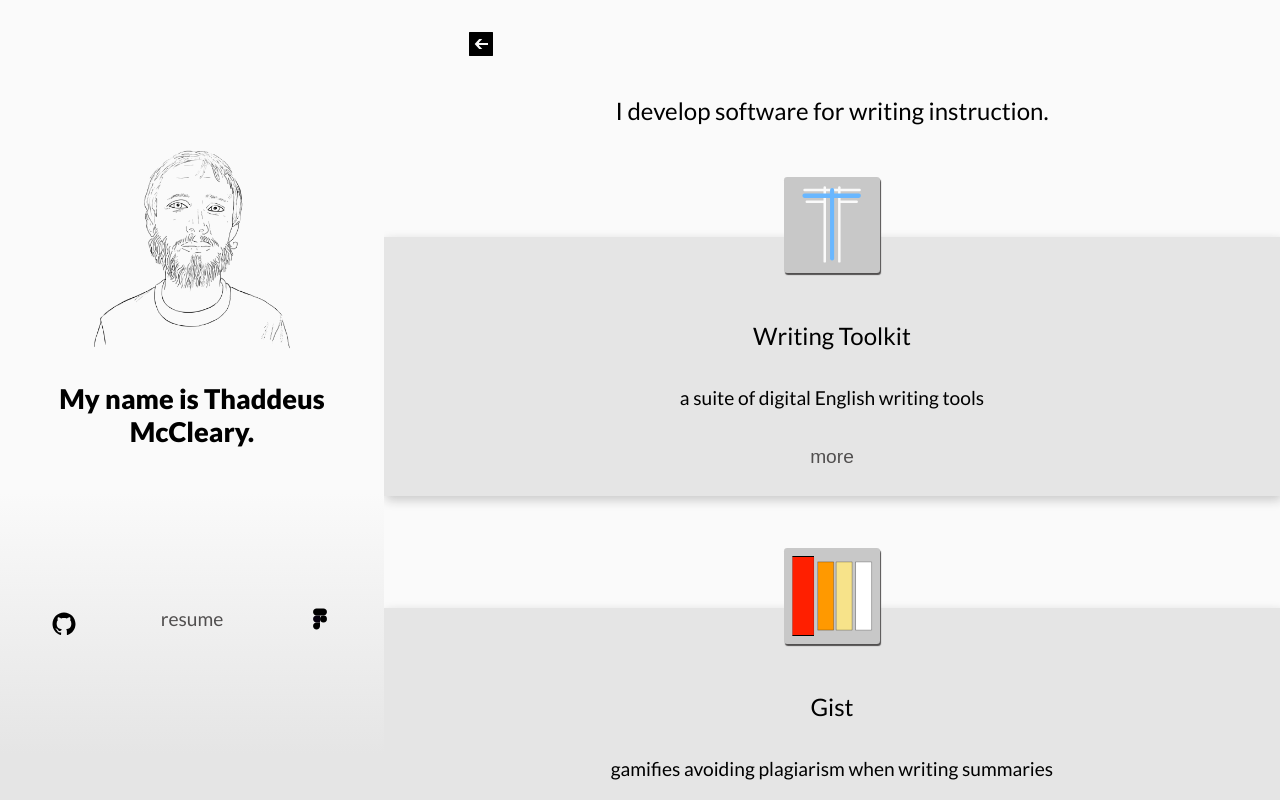
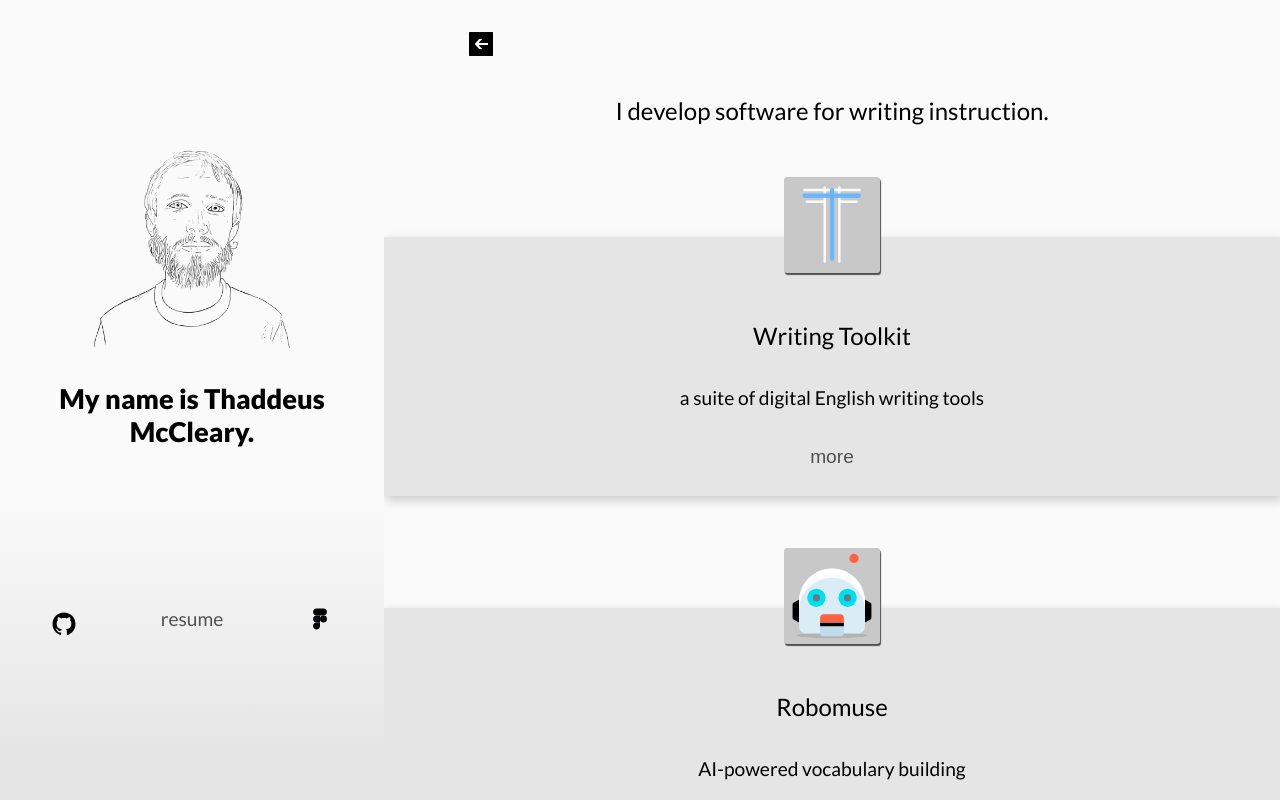
Before and after one commit to thaddeusm/portfolio, a Svelte app: page / in a window 1280 px wide. Both pictures are taken after a click on the button "writing instruction". Built offline with nearby package versions, Linux system fonts and the light colour scheme.

Commit message:
Update portfolio

```diff
--- a/src/components/Card.svelte
+++ b/src/components/Card.svelte
@@ -10,6 +10,7 @@
 	import IELTS from './../icons/IELTS.svelte';
 	import TOEIC from './../icons/TOEIC.svelte';
 	import Chronology from './../icons/Chronology.svelte';
+	import Robomuse from './../icons/Robomuse.svelte';
 
 	export let project;
 	export let category = null;
@@ -119,6 +120,8 @@
 					<TOEIC width={'5.5rem'} height={'5.5rem'} />
 				{:else if project.icon == "Chronology"}
 					<Chronology width={'5.5rem'} height={'5.5rem'} />
+				{:else if project.icon == "Robomuse"}
+					<Robomuse width={'5.5rem'} height={'5.5rem'} />
 				{/if}
 			</div>
 		{/if}
@@ -190,6 +193,8 @@
 					<TOEIC width={'5.5rem'} height={'5.5rem'} />
 				{:else if project.icon == "Chronology"}
 					<Chronology width={'5.5rem'} height={'5.5rem'} />
+				{:else if project.icon == "Robomuse"}
+					<Robomuse width={'5.5rem'} height={'5.5rem'} />
 				{/if}
 			</div>
 		{/if}
--- /dev/null
+++ b/src/icons/Robomuse.svelte
@@ -0,0 +1,37 @@
+<script>
+	export let width = '200px';
+	export let height = '200px';
+
+	let style = `width: ${width}; height: ${height}`;
+</script>
+
+<style>
+	div {
+		display: inline-block;
+		margin: 0 auto;
+	}
+</style>
+
+<div {style}>
+	<svg width="100%" height="100%" viewBox="0 0 48 48" version="1.1" xmlns="http://www.w3.org/2000/svg" xmlns:xlink="http://www.w3.org/1999/xlink" xml:space="preserve" xmlns:serif="http://www.serif.com/" style="fill-rule:evenodd;clip-rule:evenodd;stroke-linejoin:round;stroke-miterlimit:2;">
+        <g id="_Group_">
+            <ellipse id="_Ellipse_" cx="24" cy="45.5" rx="19.5" ry="1.5" style="fill:rgb(69,65,60);fill-opacity:0.15;"/>
+            <path id="_Path_" d="M42,40.5C42,42.694 40.194,44.5 38,44.5L10,44.5C7.806,44.5 6,42.694 6,40.5L6,27C6,17.125 14.125,9 24,9C33.875,9 42,17.125 42,27L42,40.5Z" style="fill:rgb(218,237,247);fill-rule:nonzero;"/>
+            <path id="_Path_2_" serif:id="_Path_2" d="M24,9C14.125,9 6,17.125 6,27L6,32C6,22.125 14.125,14 24,14C33.875,14 42,22.125 42,32L42,27C42,17.125 33.875,9 24,9Z" style="fill:white;fill-rule:nonzero;"/>
+            <path id="_Path_3_" serif:id="_Path_3" d="M42,40.5C42,42.694 40.194,44.5 38,44.5L10,44.5C7.806,44.5 6,42.694 6,40.5L6,27C6,17.125 14.125,9 24,9C33.875,9 42,17.125 42,27L42,40.5Z" style="fill:none;fill-rule:nonzero;"/>
+            <path id="_Rectangle_" d="M30.5,36C30.5,34.896 29.604,34 28.5,34L19.5,34C18.396,34 17.5,34.896 17.5,36L17.5,44C17.5,45.104 18.396,46 19.5,46L28.5,46C29.604,46 30.5,45.104 30.5,44L30.5,36Z" style="fill:rgb(192,220,235);"/>
+            <rect id="_Rectangle_2_" serif:id="_Rectangle_2" x="17.5" y="38.5" width="13" height="2"/>
+            <path id="_Path_4_" serif:id="_Path_4" d="M45.5,35.92C45.501,36.278 45.31,36.611 45,36.79L42,38.5L42,26L45,27.71C45.31,27.889 45.501,28.222 45.5,28.58L45.5,35.92Z" style="fill-rule:nonzero;"/>
+            <path id="_Path_5_" serif:id="_Path_5" d="M2.5,35.92C2.499,36.278 2.69,36.611 3,36.79L6,38.5L6,26L3,27.71C2.69,27.889 2.499,28.222 2.5,28.58L2.5,35.92Z" style="fill-rule:nonzero;"/>
+            <path id="_Path_6_" serif:id="_Path_6" d="M24,9C25.12,4.33 29.789,1.337 34.5,2.27" style="fill:none;fill-rule:nonzero;"/>
+            <circle id="_Ellipse_2_" serif:id="_Ellipse_2" cx="36" cy="3.5" r="2.5" style="fill:rgb(255,98,66);"/>
+            <path id="_Rectangle_3_" serif:id="_Rectangle_3" d="M30.5,36C30.5,34.896 29.604,34 28.5,34L19.5,34C18.396,34 17.5,34.896 17.5,36L17.5,44C17.5,45.104 18.396,46 19.5,46L28.5,46C29.604,46 30.5,45.104 30.5,44L30.5,36Z" style="fill:none;"/>
+            <path id="_Rectangle_4_" serif:id="_Rectangle_4" d="M19.5,34L28.5,34C29.597,34 30.5,34.903 30.5,36L30.5,38.5L17.5,38.5L17.5,36C17.5,34.903 18.403,34 19.5,34Z" style="fill:rgb(255,98,66);fill-rule:nonzero;"/>
+            <path d="M33.5,11.71C27.692,8.101 20.308,8.101 14.5,11.71L14.5,24L33.5,24L33.5,11.71Z" style="fill:none;fill-rule:nonzero;"/>
+            <circle id="_Ellipse_3_" serif:id="_Ellipse_3" cx="32.5" cy="25" r="5" style="fill:rgb(0,223,235);"/>
+            <circle id="_Ellipse_4_" serif:id="_Ellipse_4" cx="32.5" cy="25" r="2" style="fill:rgb(98,123,140);"/>
+            <circle id="_Ellipse_5_" serif:id="_Ellipse_5" cx="15.5" cy="25" r="5" style="fill:rgb(0,223,235);"/>
+            <circle id="_Ellipse_6_" serif:id="_Ellipse_6" cx="15.5" cy="25" r="2" style="fill:rgb(98,123,140);"/>
+        </g>
+    </svg>
+</div>
--- a/src/portfolio.json
+++ b/src/portfolio.json
@@ -32,6 +32,35 @@
 			},
 			"LTDGoals": [1, 2],
 			"color": "#D3DFEA"
+		},
+		{
+			"name": "Robomuse",
+			"date": "2020",
+			"tagline": "AI-powered vocabulary building",
+			"description": {
+				"background": "For English language learners in particular, the breadth of vocabulary expected in creative writing can be daunting. It is difficult to avoid overusing familiar words.",
+				"details": "Robomuse is a light user interface to access word association features from Datamuse, an AI-based service that offers English language word suggestions. Suggestions supported by Robomuse include rhyming words, adjectives, nouns, and single-word substitutions for phrases.",
+				"reflection": "While limited in terms of scope, the application can be used by native and non-native English language writers on a variety of device form factors."
+			},
+			"tags": {
+				"technology": [
+					"JavaScript",
+					"Node JS",
+					"Svelte",
+					"mobile-first design"
+				],
+				"education": [
+					"writing instruction",
+					"student engagement"
+				]
+			},
+			"icon": "Robomuse",
+			"urls": {
+				"main": "https://robomuse.thaddeus.education/",
+				"figma": "https://www.figma.com/file/dRDnmjhzwoHa1cMNsgFMtv/Robomuse"
+			},
+			"LTDGoals": [1, 2],
+			"color": "#98F1F5"
 		},
 		{
 			"name": "IELTS Practice",
```
